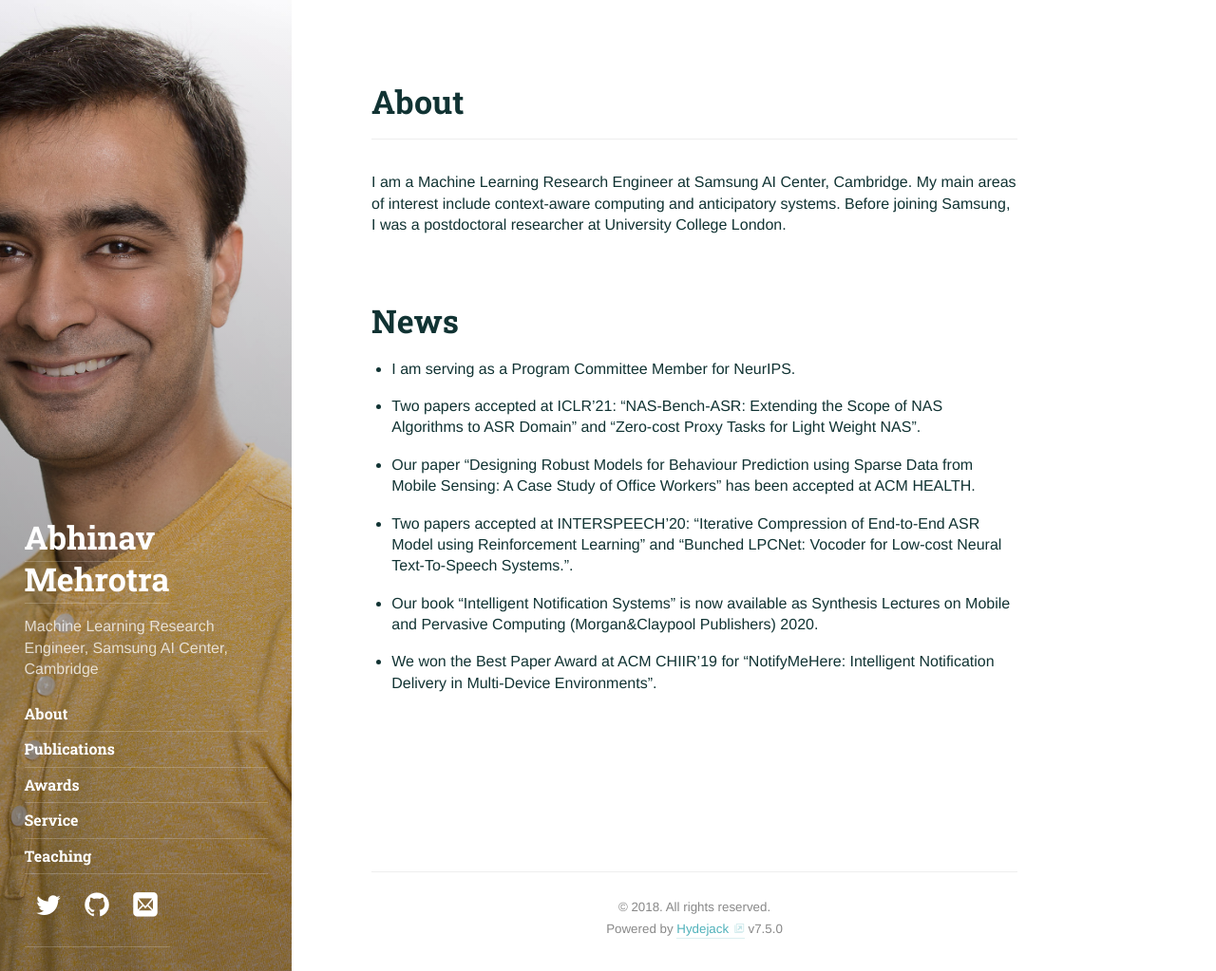
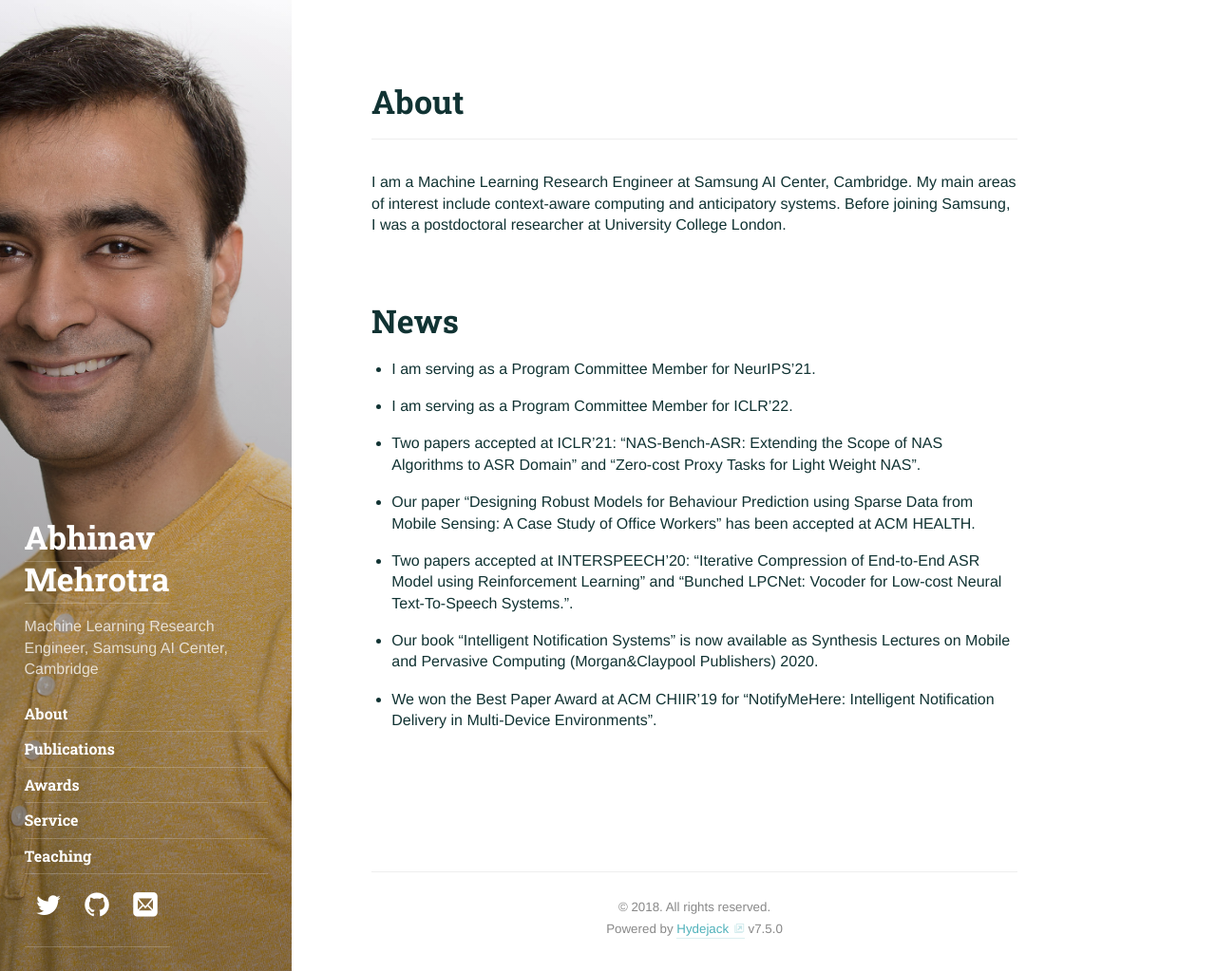
Before and after one commit to AbhinavMehrotra/AbhinavMehrotra.github.io, a Jekyll site: the page built from index.md, in a window 1280 px wide and 1023 px high. Shown: the whole window at 95% size. Built offline with Jekyll 4.4.1, drawn with Linux system fonts in a browser that asks for light colours; some web fonts are replaced.

Commit message:
Added news item

```diff
--- a/index.md
+++ b/index.md
@@ -9,7 +9,9 @@ order: 1
 
 # News
 
-* I am serving as a Program Committee Member for NeurIPS.
+* I am serving as a Program Committee Member for NeurIPS'21.
+
+* I am serving as a Program Committee Member for ICLR'22.
 
 * Two papers accepted at ICLR'21: "NAS-Bench-ASR: Extending the Scope of NAS Algorithms to ASR Domain" and "Zero-cost Proxy Tasks for Light Weight NAS".
 
```
